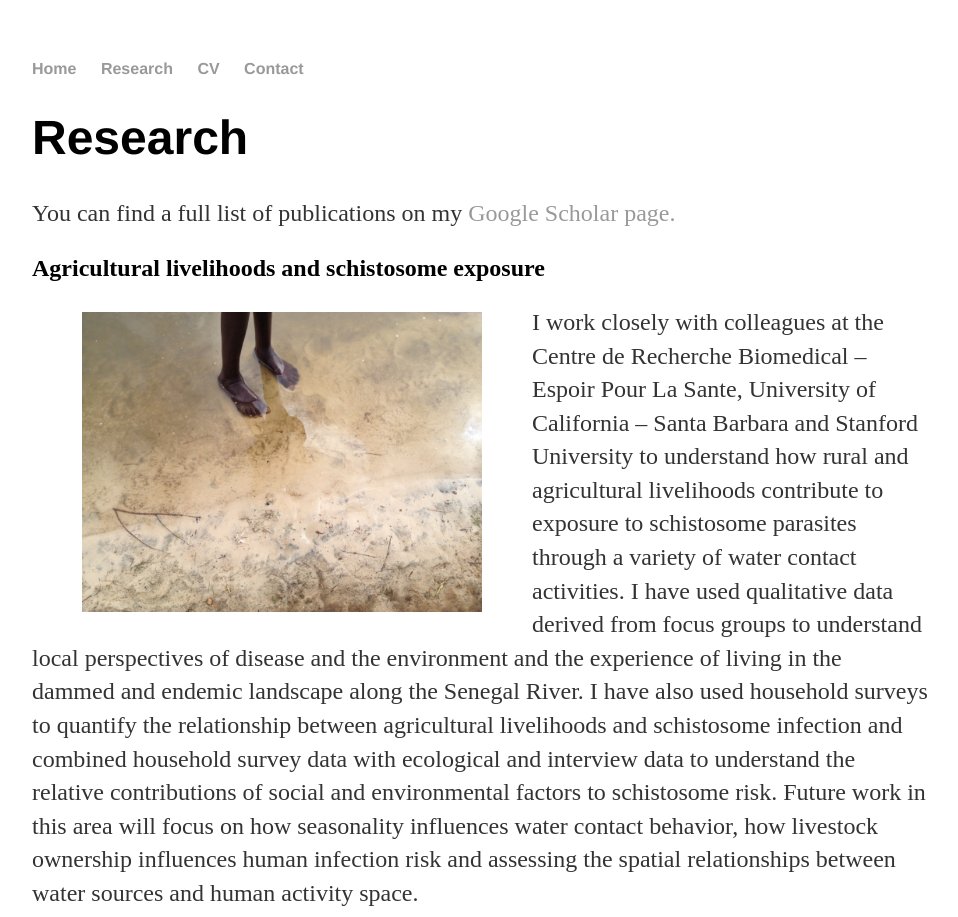
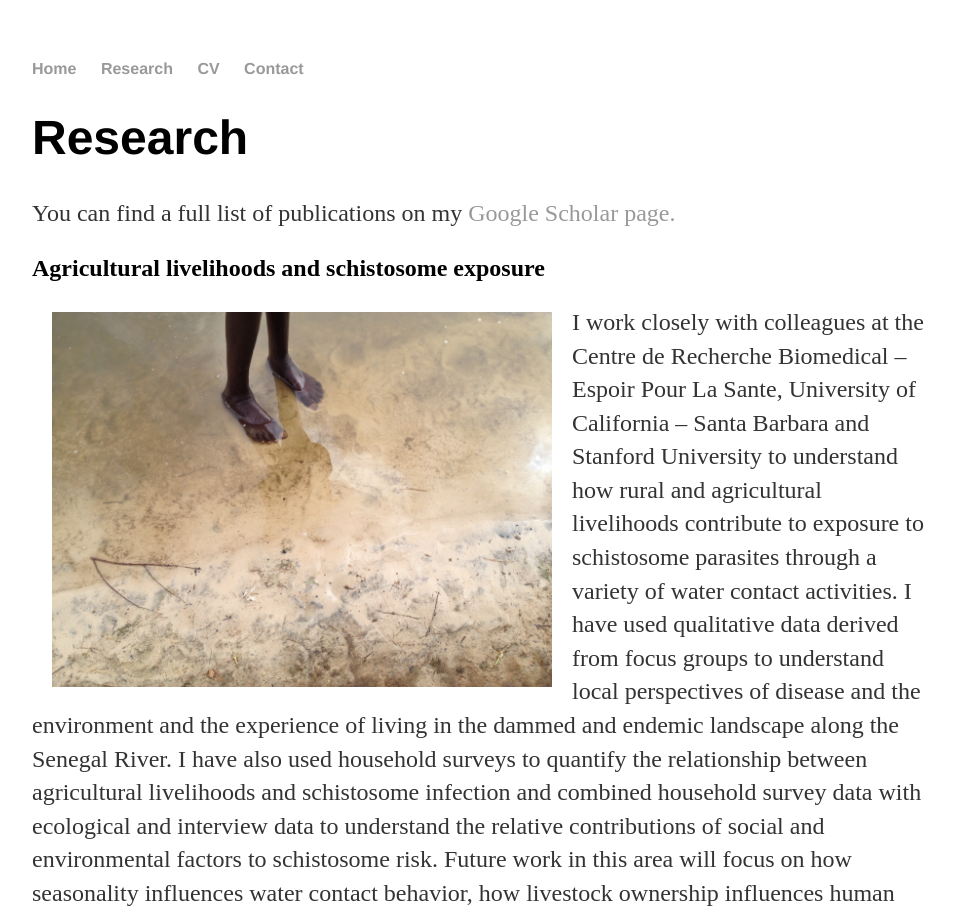
Before and after one commit to andjanlund/andjanlund.github.io, a Jekyll site: the page built from research/index.html, in a window 1280 px wide. Shown: the top 917 px of the page, without its empty margins (160-1118 px from the left). Built offline with Jekyll 4.4.1, drawn with Linux system fonts in a browser that asks for light colours.

Commit message:
adjust hspace in research images

```diff
--- a/research/index.html
+++ b/research/index.html
@@ -10,8 +10,8 @@ title: Research
 <h2> Agricultural livelihoods and schistosome exposure </h2>
 
 	<div>
-		<img src="/research/IMG_1824.JPG" width = "400"
-	  align = "left" hspace = 50 vspace = 10/>
+		<img src="/research/IMG_1824.JPG" width = "500"
+	  align = "left" hspace = 20 vspace = 10/>
 	</div>
 
 <p> I work closely with colleagues at the Centre de Recherche Biomedical – Espoir Pour La Sante, University of California – Santa Barbara and Stanford University to understand how rural and agricultural livelihoods contribute to exposure to schistosome parasites through a variety of water contact activities. I have used qualitative data derived from focus groups to understand local perspectives of disease and the environment and the experience of living in the dammed and endemic landscape along the Senegal River. I have also used household surveys to quantify the relationship between agricultural livelihoods and schistosome infection and combined household survey data with ecological and interview data to understand the relative contributions of social and environmental factors to schistosome risk. Future work in this area will focus on how seasonality influences water contact behavior, how livestock ownership influences human infection risk and assessing the spatial relationships between water sources and human activity space. </p>
@@ -35,8 +35,8 @@ title: Research
 <h2> Spatial ecology of schistosome transmission </h2>
 
 	<div>
-		<img src="/research/DJI_0029.JPG" width = "400"
-	  align = "left" hspace = 50 vspace = 10/>
+		<img src="/research/DJI_0029.JPG" width = "500"
+	  align = "left" hspace = 20 vspace = 10/>
 	</div>
 
 <p>In collaboration with colleagues at Stanford University, University of Washington and Centre de Recherche Biomedical – Espoir Pour La Sante, I have contributed to research on the spatial ecology of schistosome transmission along the lower basin of the Senegal River. This work has involved the use of light unmanned aerial vehicles (UAVs, or drones) to identify and sample aquatic microhabitats for the snails that transmit schistosome parasites. We found that snail populations vary so much in space and time that snapshots captured through snail sampling (which involved hundreds of person-hours per site!) does not generate a complete picture of the risk that local people face when using these water sources. In fact, environmental proxies within a water access site (such as the area covered by suitable snail habitat) were better at predicting human infection with S. haematobium than snail population data. We concluded that using drones and satellite imagery to quickly estimate the geometry and snail habitat coverage of water contact sites is a useful tool for surveillance and control of schistosomiasis. </p>
@@ -56,8 +56,8 @@ title: Research
 <h2> Mitigating disease around dams</h2>
 
 	<div>
-		<img src="/research/IMG_8815.jpg" width = "400"
-	  align = "left" hspace = 50 vspace = 10/>
+		<img src="/research/IMG_8815.jpg" width = "500"
+	  align = "left" hspace = 20 vspace = 10/>
 	</div>
 
 	<p> My research on human livelihoods and schistosomiasis was embedded within a larger project that aimed to implement and evaluate an ecological intervention to control schistosomiasis. Our field sites along the lower basin of the Senegal River suffer a high burden of schistosomiasis in part because of a dam constructed in the 1980s. Dams create an ideal habitat for the snails that transmit schistosomiasis: stabilizing water levels, preventing saltwater intrusion and importantly, disrupting the populations of snail predators. These predators – freshwater prawns – migrate downriver to estuaries to reproduce. When dams block this migration, prawns disappear from upstream reaches of the river and leave snail populations to grow unchecked. </p>
```
